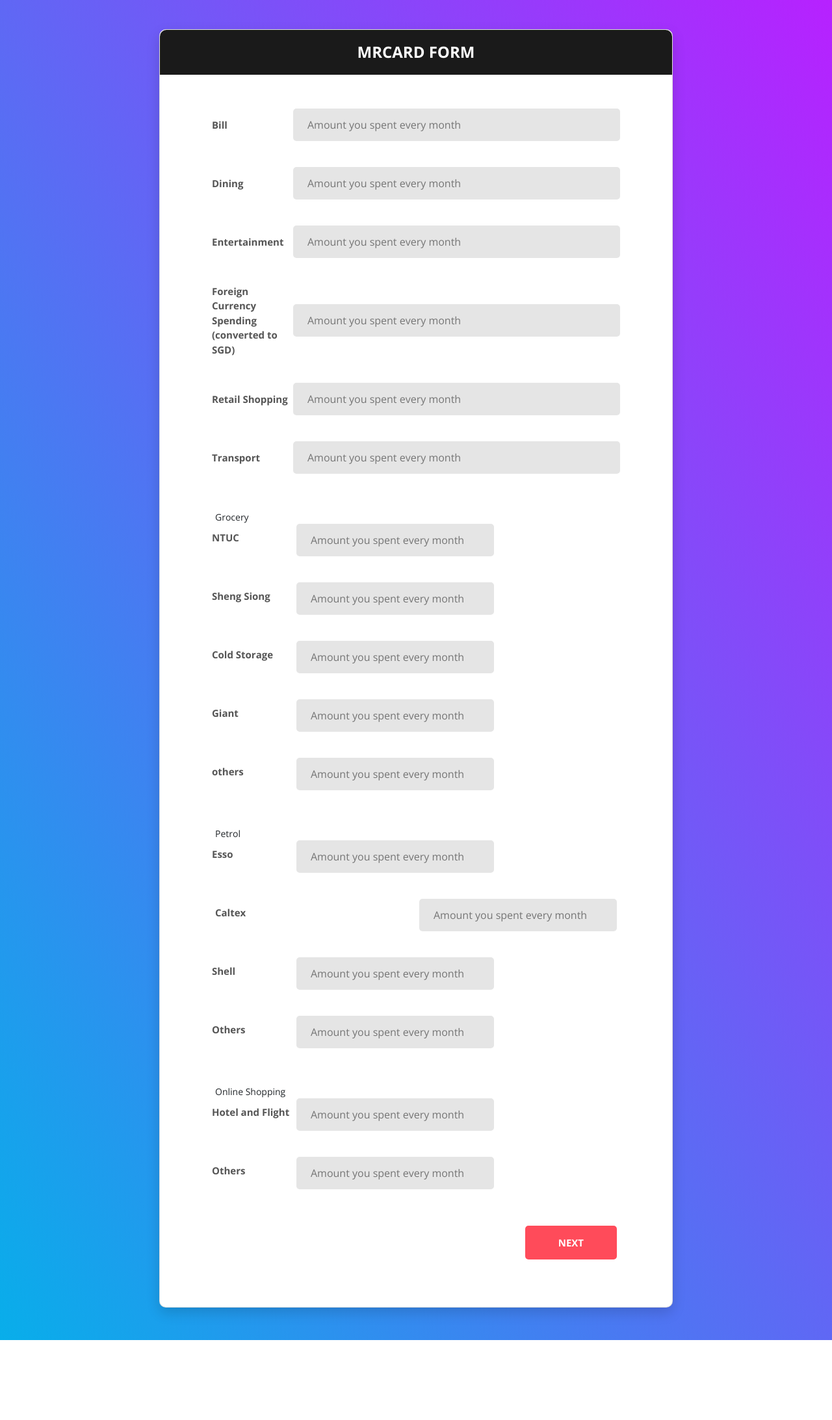
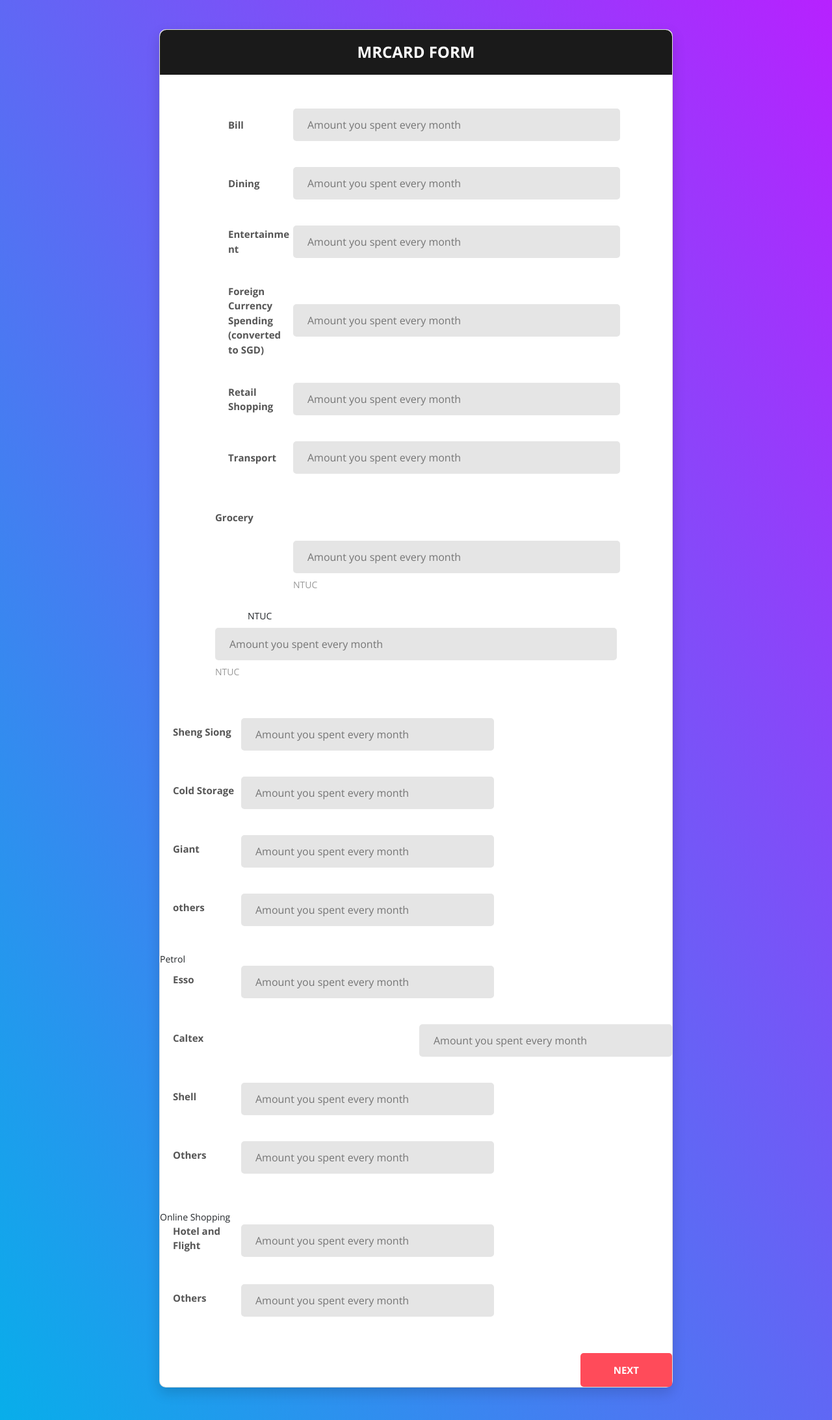
Before and after one commit to davidygp/IRS-MR-2019-01-19-IS1PT-GRP-MRCard, a Django app: page /test/ in a window 1280 px wide. Shown: the whole page at 65% size. Before the commit the page ends 2062 px from the top, so only its background shows below. Run offline with Django 3.2, Linux system fonts and the light colour scheme; some libraries are stand-ins or nearby versions.

Commit message:
update spending amount page with sub-category

```diff
--- a/Recommender/static/Recommender/mycss/mycss.css
+++ b/Recommender/static/Recommender/mycss/mycss.css
@@ -313,7 +313,7 @@
   }
 }*/
 
-.form-row .my-name {
+.form-row .name {
   padding-left: 25px;
   width: 125px;
   color: #555;
@@ -331,12 +331,12 @@
   .form-row {
     display: block;
   }
-  .form-row .my-name,
+  .form-row .name,
   .form-row .value {
     display: block;
     width: 100%;
   }
-  .form-row .my-name {
+  .form-row .name {
     margin-bottom: 7px;
   }
 }
--- a/Recommender/templates/Recommender/base.html
+++ b/Recommender/templates/Recommender/base.html
@@ -26,7 +26,7 @@
     {% block css %}{% endblock %}
 
     <!-- My CSS -->
-    <link href="{% static 'Recommender/mycss/mycss.css' %}" rel="stylesheet">
+    <link href="{% static 'Recommender/mycss/mycss.css' %}" rel="stylesheet" media="all">
 
 </head>
 
--- a/Recommender/templates/Recommender/test.html
+++ b/Recommender/templates/Recommender/test.html
@@ -1,4 +1,12 @@
 {% extends "Recommender/base.html" %}
+
+{% block css %}
+    <style>
+        .indent{
+            margin-left: 50px;
+        }
+    </style>
+{% endblock %}
 
 {% block form %}
   <form action="{% url 'Recommender:recommendation' %}" method="post">
@@ -58,12 +66,30 @@
         <!-- Grocery -->
 
         <fieldset class="form-group">
-            <div class="name">Grocery</div>
-              <div class="form-row">
-                <label for="ntuc" class="name">NTUC</label>
-                <div class="col-sm-6">
-                  <input type="number" class="input--style-5" name="groceries_ntuc_spending" placeholder="Amount you spent every month">
-                </div>
+            <label class="label label--block mb-4">Grocery</label>
+              <div class="form-row m-b-55">
+                            <div class="name"></div>
+                            <div class="value">
+                                <div class="row row-refine">
+                                    <div class="col-12">
+                                        <div class="input-group-desc">
+                                             <input type="number" class="input--style-5" name="groceries_ntuc_spending" placeholder="Amount you spent every month">
+
+                                            <label class="label--desc">NTUC</label>
+                                        </div>
+                                    </div>
+                                </div>
+                            </div>
+                        </div>
+
+                <label for="ntuc" class="indent">NTUC</label>
+                  <div class="input-group-desc">
+{#                      <div class="value">#}
+                          <input type="number" class="input--style-5" name="groceries_ntuc_spending" placeholder="Amount you spent every month">
+                          <label class="label--desc">NTUC</label>
+{#                      </div>#}
+                  </div>
+
               </div><!-- form-row-->
               <div class="form-row">
                 <label for="sheng_siong" class="name">Sheng Siong</label>
```
Also changed, not shown: Recommender/templates/Recommender/spending_amount.html (+102 -25 lines), db.sqlite3.
